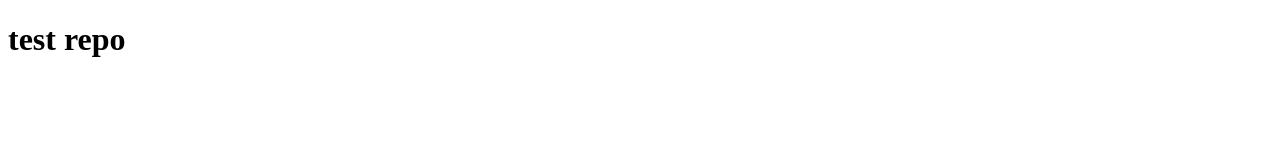
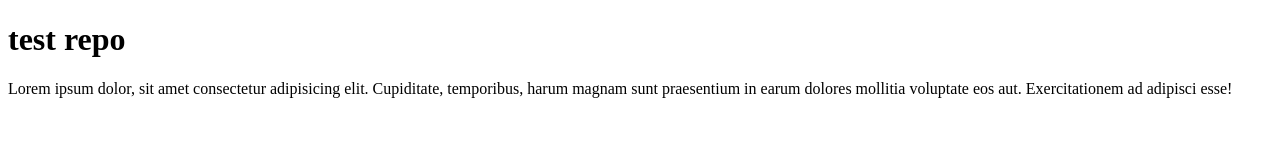
Before and after one commit to Tharun-Thathsara/test-repo, a plain HTML site: page index.html in a window 1280 px wide. Drawn offline with Linux system fonts and the light colour scheme.

Commit message:
add files

```diff
--- a/index.html
+++ b/index.html
@@ -8,5 +8,6 @@
 </head>
 <body>
     <h1>test repo</h1>
+    <p>Lorem ipsum dolor, sit amet consectetur adipisicing elit. Cupiditate, temporibus, harum magnam sunt praesentium in earum dolores mollitia voluptate eos aut. Exercitationem ad adipisci esse!</p>
 </body>
 </html>
```
